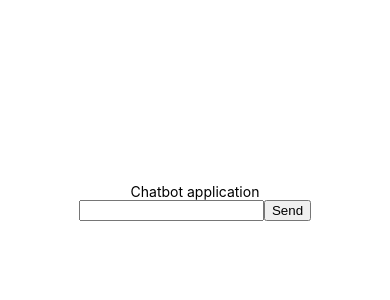
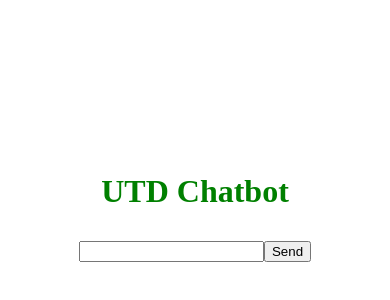
Before and after one commit to zaidhabibi/UTDChatbot, a React Native app: screen / in a window 390 px wide. Shown: the part 220-520 px from the top of the page. Built offline with nearby package versions, Linux system fonts and the light colour scheme.

Commit message:
Created new js files for user interface

```diff
--- a/App.js
+++ b/App.js
@@ -1,11 +1,12 @@
 import { StatusBar } from 'expo-status-bar';
 import { StyleSheet, Text, View } from 'react-native';
 import InputForm from './InputForm';
+import Title from './Title';
 
 export default function App() {
   return (
     <View style={styles.container}>
-      <Text>Chatbot application</Text>
+      <Title />
       <InputForm/>
       <StatusBar style="auto" />
     </View>
@@ -19,4 +20,17 @@ const styles = StyleSheet.create({
     alignItems: 'center',
     justifyContent: 'center',
   },
+  title: {
+    marginTop: 16,
+    paddingVertical: 8,
+    borderWidth: 2,
+    borderColor: '#20232a',
+    borderRadius: 10,
+    backgroundColor: '#61dafb',
+    color: '#20232a',
+    textAlign: 'center',
+    fontSize: 30,
+    fontWeight: 'bold',
+    fontFamily: "Serif"
+  },
 });
--- /dev/null
+++ b/Title.js
@@ -0,0 +1,22 @@
+import React from 'react';
+import ReactDOM from 'react-dom/client';
+
+//This file creates the title for the chat box
+
+function Title() {
+    return (
+        <div>
+            <h1 style={{
+                color: "green",
+                padding: "10px",
+                fontFamily: "Serif"
+            }}>UTD Chatbot</h1>
+        </div>
+    );
+}
+
+// ALTERNATE METHOD TO RENDER IN OFFICIAL DOCUMENTATION //
+//const root = ReactDOM.createRoot(document.getElementById('root'));
+//root.render(<Title />);
+
+export default Title;
```
Also changed, not shown: Box.js (added, +9 -0 lines).
